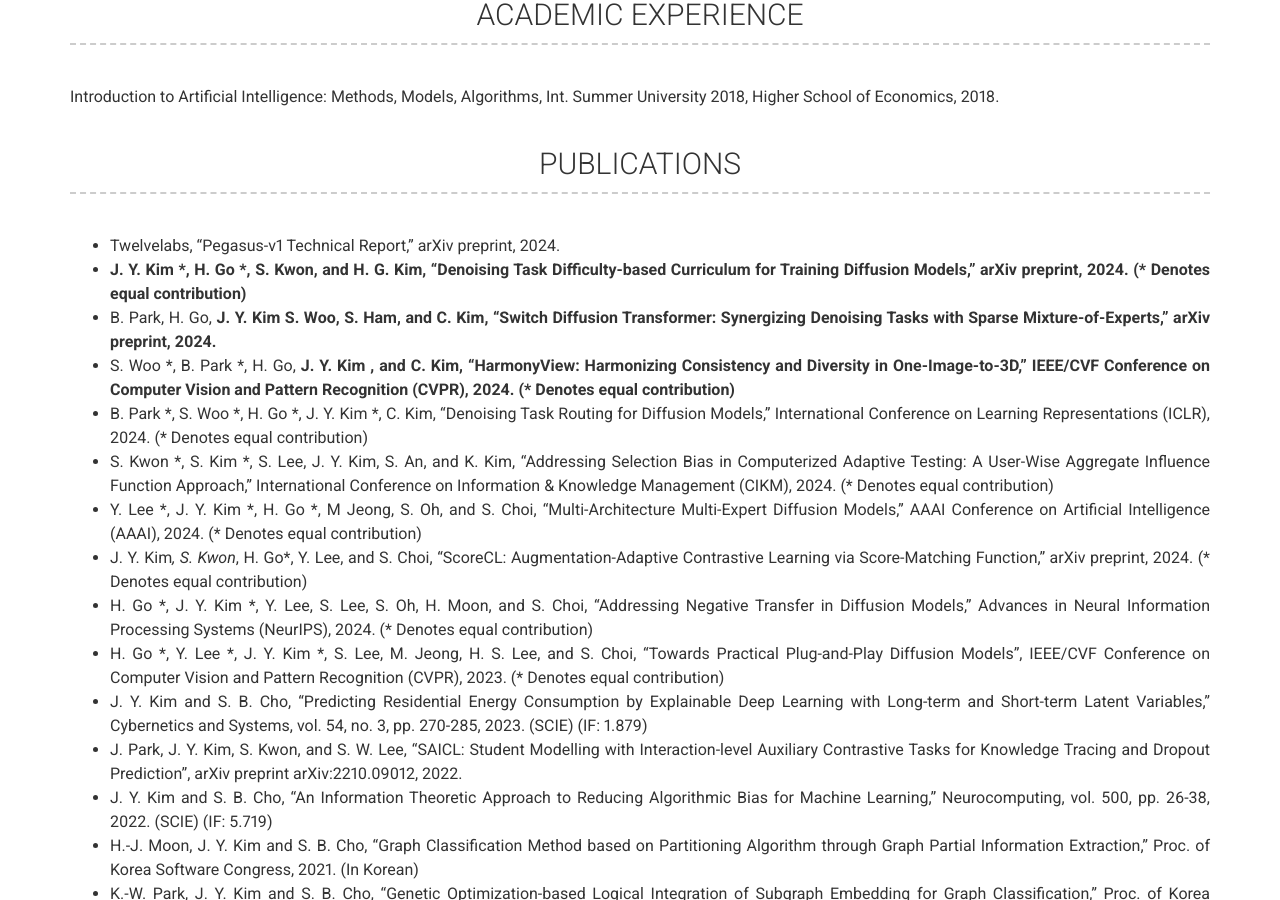
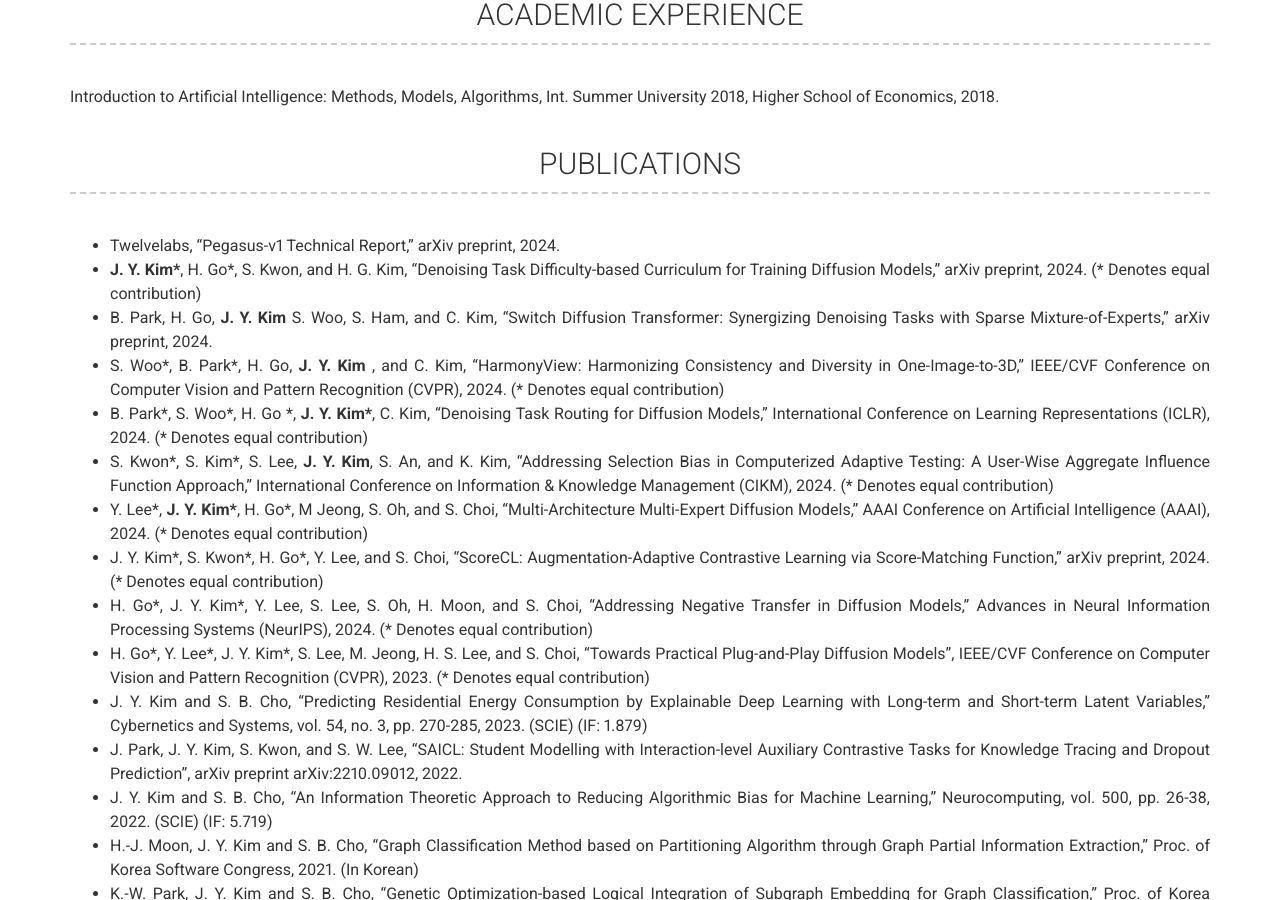
Before and after one commit to seahl0119/JYKim.github.io, a Jekyll site: the page built from index.md, in a window 1280 px wide and 900 px high, scrolled down 1598 px. Built offline with Jekyll 4.4.1, drawn with Linux system fonts in a browser that asks for light colours; nearby versions of some CDN libraries; some of the changed lines change nothing that is shown; some of the changed text lies outside the part shown.

Commit message:
Update _config.yml

```diff
--- a/_config.yml
+++ b/_config.yml
@@ -119,15 +119,15 @@
     layout: text
     content: | # this will include new lines to allow paragraphs
      - Twelvelabs, “Pegasus-v1 Technical Report,” arXiv preprint, 2024.
-     - <strong> J. Y. Kim <strong> &#42;, H. Go &#42;, S. Kwon, and H. G. Kim, “Denoising Task Difficulty-based Curriculum for Training Diffusion Models,” arXiv preprint, 2024.  (&#42; Denotes equal contribution)  <br>
-     - B. Park, H. Go, <strong> J. Y. Kim <strong> S. Woo, S. Ham, and C. Kim, “Switch Diffusion Transformer: Synergizing Denoising Tasks with Sparse Mixture-of-Experts,” arXiv preprint, 2024. <br>
-     - S. Woo &#42;, B. Park &#42;, H. Go, <strong> J. Y. Kim <strong>, and C. Kim, “HarmonyView: Harmonizing Consistency and Diversity in One-Image-to-3D,” IEEE/CVF Conference on Computer Vision and Pattern Recognition (CVPR), 2024. (&#42; Denotes equal contribution)  <br>
-     - B. Park &#42;, S. Woo &#42;, H. Go &#42;, J. Y. Kim &#42;, C. Kim, “Denoising Task Routing for Diffusion Models,” International Conference on Learning Representations (ICLR), 2024. (&#42; Denotes equal  contribution)  <br>
-     - S. Kwon &#42;, S. Kim &#42;, S. Lee, J. Y. Kim, S. An, and K. Kim, “Addressing Selection Bias in Computerized Adaptive Testing: A User-Wise Aggregate Influence Function Approach,” International Conference on Information & Knowledge Management (CIKM), 2024. (&#42; Denotes equal  contribution)  <br>
-     - Y. Lee &#42;, J. Y. Kim &#42;, H. Go &#42;, M Jeong, S. Oh, and S. Choi, “Multi-Architecture Multi-Expert Diffusion  Models,” AAAI Conference on Artificial Intelligence (AAAI), 2024. (&#42; Denotes equal  contribution)  <br>
-     - J. Y. Kim*, S. Kwon*, H. Go*, Y. Lee, and S. Choi, “ScoreCL: Augmentation-Adaptive Contrastive  Learning via Score-Matching Function,” arXiv preprint, 2024.  (&#42; Denotes equal contribution)  <br>
-     - H. Go &#42;, J. Y. Kim &#42;, Y. Lee, S. Lee, S. Oh, H. Moon, and S. Choi, “Addressing Negative Transfer in  Diffusion Models,” Advances in Neural Information Processing Systems (NeurIPS), 2024. (&#42; Denotes equal contribution)  <br>
-     - H. Go &#42;, Y. Lee &#42;, J. Y. Kim &#42;, S. Lee, M. Jeong, H. S. Lee, and S. Choi, “Towards Practical Plug-and-Play  Diffusion Models”, IEEE/CVF Conference on Computer Vision and Pattern Recognition (CVPR), 2023. (&#42; Denotes equal contribution)  <br>
+     - <strong> J. Y. Kim&#42;</strong>, H. Go&#42;, S. Kwon, and H. G. Kim, “Denoising Task Difficulty-based Curriculum for Training Diffusion Models,” arXiv preprint, 2024.  (&#42; Denotes equal contribution)  <br>
+     - B. Park, H. Go, <strong> J. Y. Kim </strong> S. Woo, S. Ham, and C. Kim, “Switch Diffusion Transformer: Synergizing Denoising Tasks with Sparse Mixture-of-Experts,” arXiv preprint, 2024. <br>
+     - S. Woo&#42;, B. Park&#42;, H. Go, <strong> J. Y. Kim </strong>, and C. Kim, “HarmonyView: Harmonizing Consistency and Diversity in One-Image-to-3D,” IEEE/CVF Conference on Computer Vision and Pattern Recognition (CVPR), 2024. (&#42; Denotes equal contribution)  <br>
+     - B. Park&#42;, S. Woo&#42;, H. Go &#42;, <strong> J. Y. Kim&#42;</strong>, C. Kim, “Denoising Task Routing for Diffusion Models,” International Conference on Learning Representations (ICLR), 2024. (&#42; Denotes equal  contribution)  <br>
+     - S. Kwon&#42;, S. Kim&#42;, S. Lee, <strong>J. Y. Kim</strong>, S. An, and K. Kim, “Addressing Selection Bias in Computerized Adaptive Testing: A User-Wise Aggregate Influence Function Approach,” International Conference on Information & Knowledge Management (CIKM), 2024. (&#42; Denotes equal  contribution)  <br>
+     - Y. Lee&#42;, <strong>J. Y. Kim&#42;</strong>, H. Go&#42;, M Jeong, S. Oh, and S. Choi, “Multi-Architecture Multi-Expert Diffusion  Models,” AAAI Conference on Artificial Intelligence (AAAI), 2024. (&#42; Denotes equal  contribution)  <br>
+     - J. Y. Kim&#42;, S. Kwon&#42;, H. Go&#42;, Y. Lee, and S. Choi, “ScoreCL: Augmentation-Adaptive Contrastive  Learning via Score-Matching Function,” arXiv preprint, 2024.  (&#42; Denotes equal contribution)  <br>
+     - H. Go&#42;, J. Y. Kim&#42;, Y. Lee, S. Lee, S. Oh, H. Moon, and S. Choi, “Addressing Negative Transfer in  Diffusion Models,” Advances in Neural Information Processing Systems (NeurIPS), 2024. (&#42; Denotes equal contribution)  <br>
+     - H. Go&#42;, Y. Lee&#42;, J. Y. Kim&#42;, S. Lee, M. Jeong, H. S. Lee, and S. Choi, “Towards Practical Plug-and-Play  Diffusion Models”, IEEE/CVF Conference on Computer Vision and Pattern Recognition (CVPR), 2023. (&#42; Denotes equal contribution)  <br>
      - J. Y. Kim and S. B. Cho, “Predicting Residential Energy Consumption by Explainable Deep Learning with  Long-term and Short-term Latent Variables,” Cybernetics and Systems, vol. 54, no. 3, pp. 270-285, 2023.  (SCIE) (IF: 1.879)  <br>
      - J. Park, J. Y. Kim, S. Kwon, and S. W. Lee, “SAICL: Student Modelling with Interaction-level Auxiliary  Contrastive Tasks for Knowledge Tracing and Dropout Prediction”, arXiv preprint arXiv:2210.09012,  2022.  <br>
      - J. Y. Kim and S. B. Cho, “An Information Theoretic Approach to Reducing Algorithmic Bias for Machine  Learning,” Neurocomputing, vol. 500, pp. 26-38, 2022. (SCIE) (IF: 5.719)  <br>
@@ -174,6 +174,38 @@
      - J. Y. Kim, S. J. Bu, and S. B. Cho, “Malware Detection using Deep Transferred Generative Adversarial  Networks,” Int. Conf. on Neural Information Processing (ICONIP), pp. 556-564, 2017.  <br>
      - J. Y. Kim, S. J. Bu, and S. B. Cho, “A Method of Malware Detection with Deep Transfer-GAN,” Korea Computer Congress (KCC), pp. 1893-1895, 2017. (In Korean)  <br>
 
+  - title: SUMMARY OF RESEARCH CONTRIBUTIONS
+    layout: text
+    content: | # this will include new lines to allow paragraphs
+      - International Journal Paper 11; included SCI(E) 11.   <br>
+      - International Conference Paper 14
+
+
+  - title: PROJECTS
+    layout: text
+    content: | # this will include new lines to allow paragraphs
+      - 상대방의 감성을 추론, 판단하여 그에 맞추어 대화하고 대응할 수 있는 감성지능 기술연구개발(정보통신기획평가원)&#58;  Abusive sentence classification, algorithmic bias
+      - BSR소음 분류의 잡음 강건성을 위한 GAN 딥러닝 모형(현대엔지비㈜)&#58; signal processing
+      - Development of Hybrid Deep Learning Method to Detect Software Attacks (AOARD)&#58;  malware detection
+      - 굴삭기 프런트의 모션 데이터를 이용한 작업모드 분석 및 사용률 추출 기술 개발(두산인프라코어㈜)&#58; signal processing, video classification, multi-modal data
+      - AI기반 건설기계 건정성 관리시스템(진단 밀 장비관리)개발 2단계(두산인프라코어㈜)&#58; signal processing, anomaly detection, domain adaptation
+      - 실시간 영상DB 분석기술 개발(한국전자통신연구원)&#58; video anomaly detection
+      - XAI(eXplainalb AI) 기반 스마트 에너지 플랫폼 기술 개발(한국과학기술원, KEPCO)&#58; energy consumption prediction, explainable AI
+      - 교통이용내역 정보처리에 관한 연구(㈜에프에이솔루션)&#58; POI recommendation
+      - 응급상황 전 단계 정보연계 복합지능 스마트 EMS 시스템 개발(정보통신산업진흥원)&#58; speech enhancement, speaker verification
+      - GAN과 딥러닝 Transformer 기반 잡음제거 및 음성인식 엔진 개발&#58; speech enhancement
+      - 라이프로그 패턴발견을 위한 그래프 임베딩 기술 연구(한국전자통신연구원)&#58; graph embedding
+      - 그래프 라이프로그로 분석을 위한 뉴로-심볼릭 결합기술 연구(한국전자통신연구원)&#58;  graph classification, graph embedding
+
+
+
+
+
+
+
+
+
+
 
 
 
```
